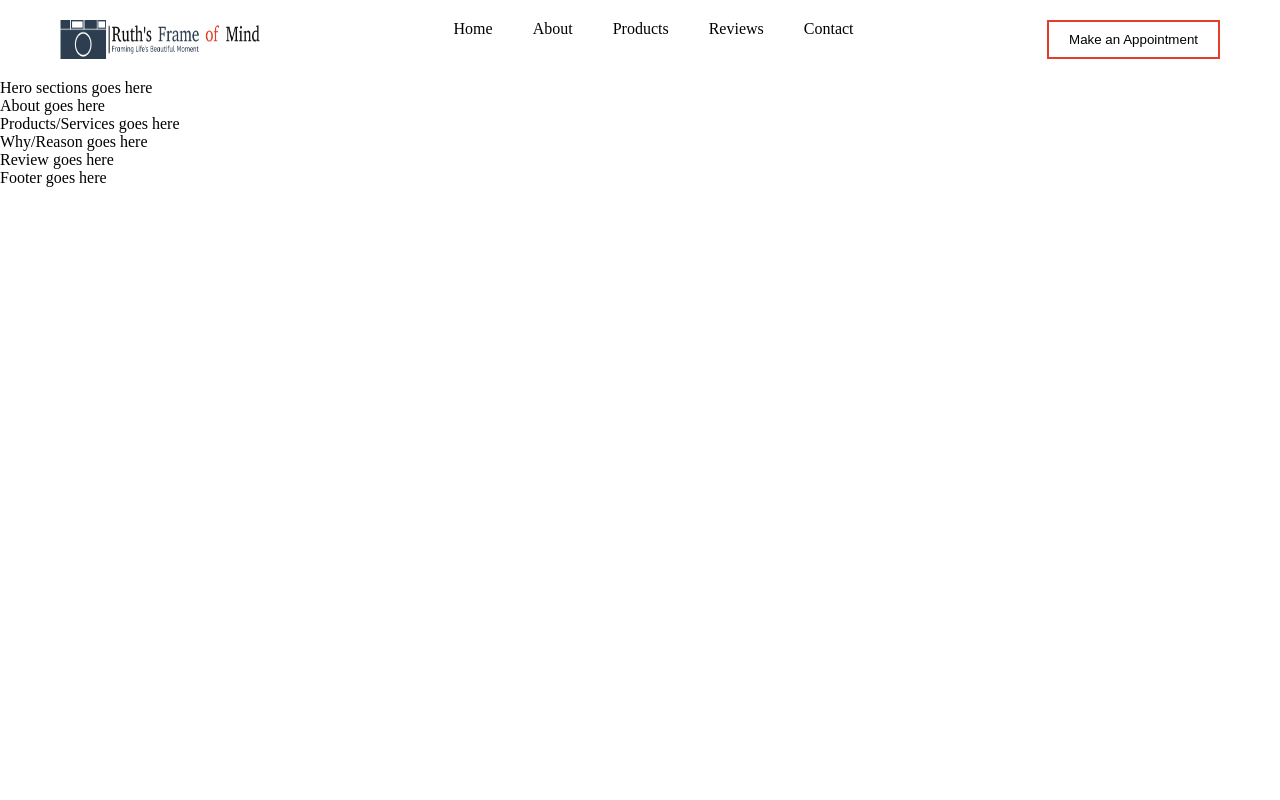
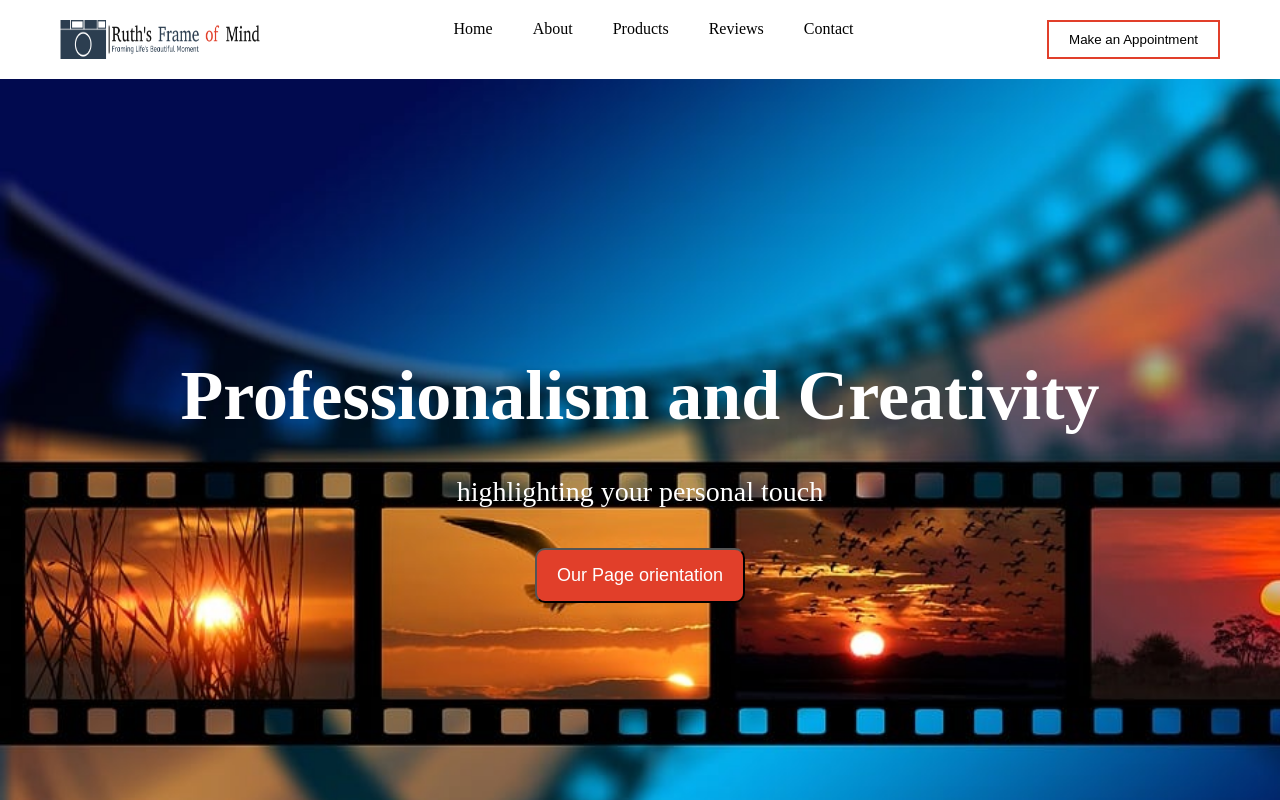
Before and after one commit to RuthNyankum/Ruths-Studio, a plain HTML site: page index.html in a window 1280 px wide. Shown: the top 800 px of the page. Drawn offline with Linux system fonts and the light colour scheme.

Commit message:
add hero section

```diff
--- a/css/main.css
+++ b/css/main.css
@@ -1,9 +1,16 @@
 *{
     margin: 0;
+    padding: 0;
+    box-sizing: border-box;
 }
 
+/* *****NAVIGATION BAR***** */
 #logo {
     width: 200px;
+}
+
+#logo:hover {
+    cursor: pointer;
 }
 
 nav {
@@ -22,6 +29,11 @@ nav {
     column-gap: 40px;
 }
 
+#nav-links span:hover {
+    color: #E13F2A;
+    cursor: pointer;
+}
+
 nav button {
     background-color: white;
     padding: 10px 20px;
@@ -30,4 +42,57 @@ nav button {
     /* border: 2px solid #E13F2A; this is the same as the border-width, border-style and border-color */
     border-width: 2px;
     border-style: solid;
+    z-index: 70px;
 }
+
+nav button:hover {
+    cursor: pointer;
+    background-color: #E13F2A;
+    color: white;
+}
+
+/* *****HERO SECTION***** */
+#hero {
+    background-image: url(../assets/images/hero_bg.jpg);
+    width: 100vw;
+    height: 100vh;
+    background-size: cover;
+}
+
+.hero-overlay {
+    height: 100%;
+    width: 100%;
+    display: flex;
+    justify-content: center;
+    align-items: center;
+    color: white;
+    flex-direction: column;
+    row-gap: 20px;
+}
+
+#hero-head {
+    font-size: 70px;
+    padding-bottom: 20px;
+    /* font-weight: 500; */
+}
+
+.paragraph {
+    font-size: 28px;
+    padding-bottom: 20px;
+    font-weight: 500;
+}
+
+.button {
+    padding: 15px 20px;
+    border-radius: 10px;
+    background-color: #E13F2A;
+    color: white;
+    font-size: 18px;
+    /* padding-top: 20px; */
+}
+
+.button:hover {
+    background-color: white;
+    color: black;
+    cursor: pointer;
+}
--- a/index.html
+++ b/index.html
@@ -8,6 +8,7 @@
      <link rel="stylesheet" href="css/main.css">
 </head>
 <body>
+    <!-- *****NAVIGATION BAR***** -->
     <nav>
        <img id="logo" src="./assets/logo/logo-no-background1.png" alt="Logo">
        <!-- divs are block element, they take the whole space but span does not take all-->
@@ -21,7 +22,14 @@
        <button>Make an Appointment</button>
     </nav>
 
-    <section>Hero sections goes here</section>
+    <section id="hero">
+        <div class="hero-overlay">
+            <h1 id="hero-head">Professionalism and Creativity</h1>
+            <p class="paragraph">highlighting your personal touch</p>
+            <button class="button">Our Page orientation</button>
+        </div>
+    </section>
+
     <section>About goes here</section>
     <section>Products/Services goes here</section>
     <section>Why/Reason goes here</section>
```
